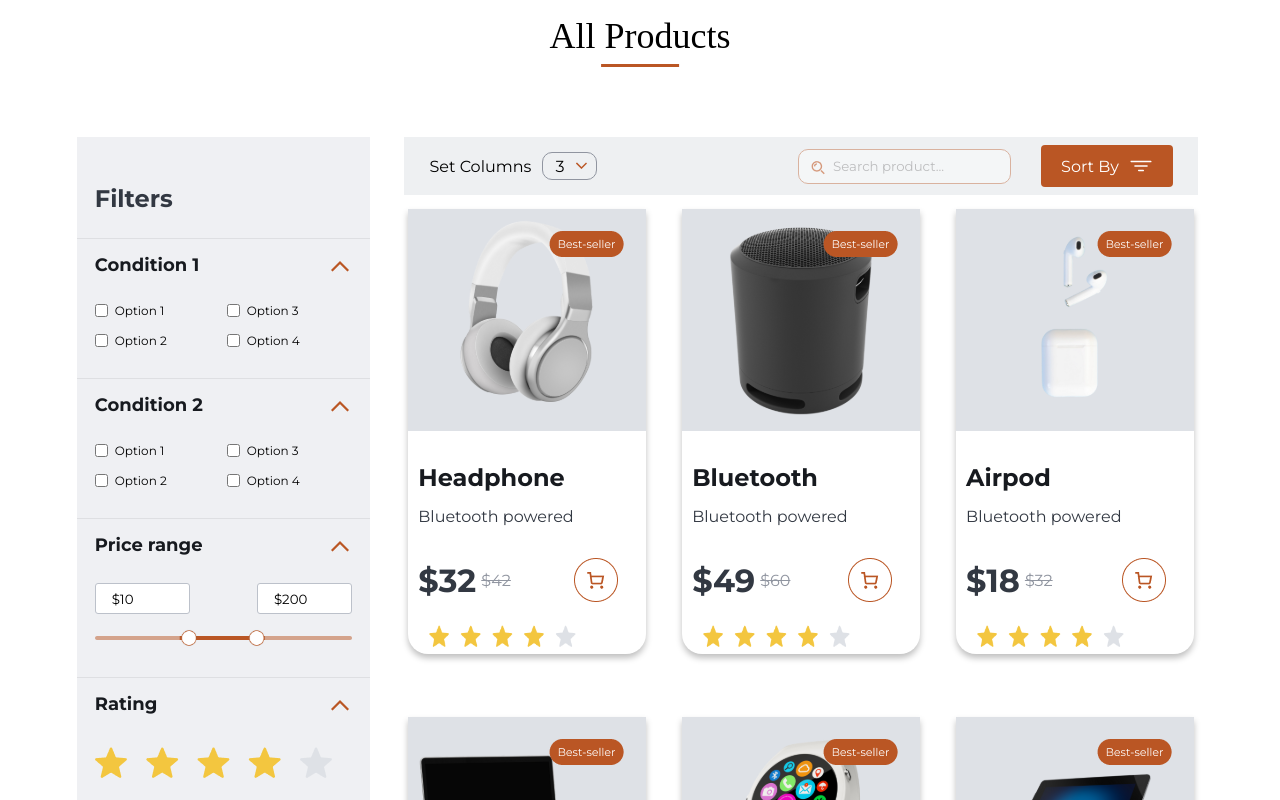
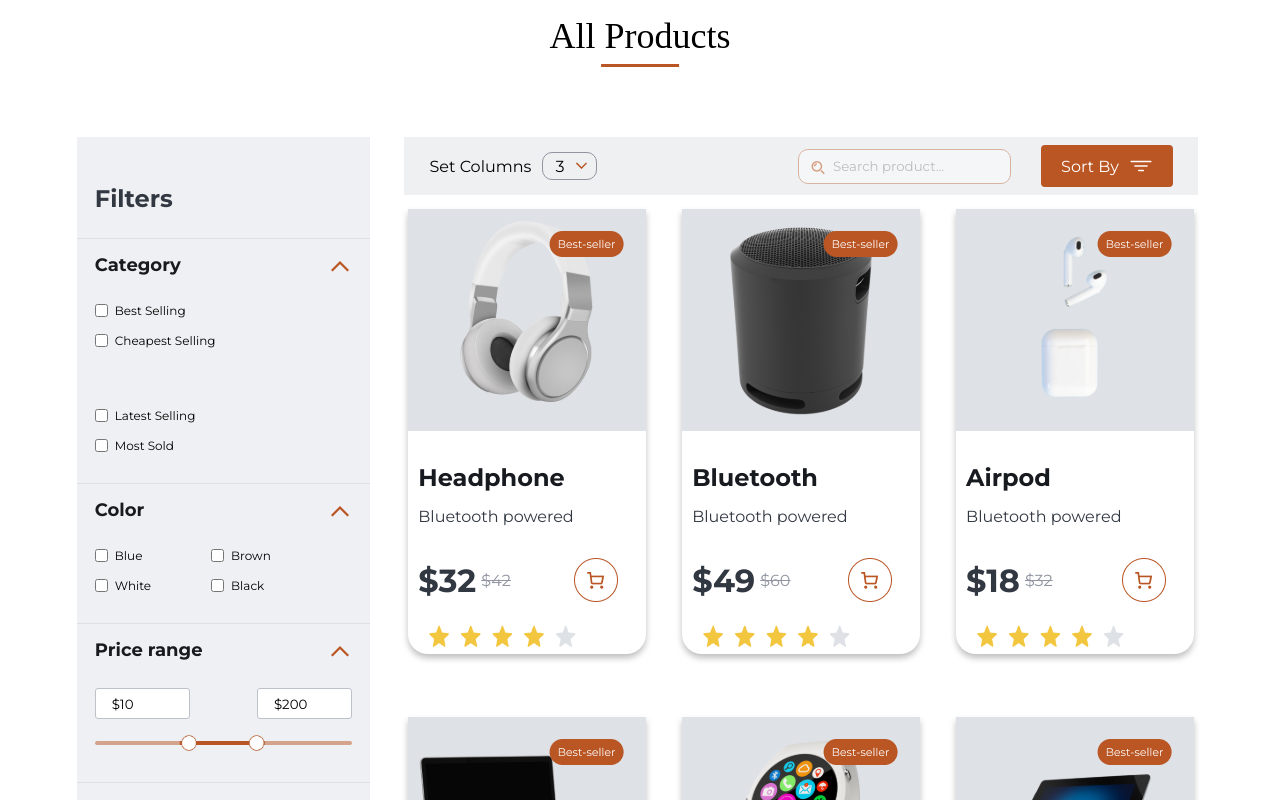
Before and after one commit to sabbCodes/HNG2, a JavaScript app: page / in a window 1280 px wide. Shown: the part 780-1580 px from the top of the page. Built offline with nearby package versions, Linux system fonts and the light colour scheme; the HTML template or start-up script is replaced by a standard one; a web font is replaced by a local one.

Commit message:
adjusted aside

```diff
--- a/src/app.css
+++ b/src/app.css
@@ -5,5 +5,5 @@
   font-family: "Montserrat", serif;
   font-weight: 400;
   font-style: normal;
-  max-width: 100vw;
+  max-width: 1440px;
 }
--- a/src/components/Products.js
+++ b/src/components/Products.js
@@ -26,56 +26,56 @@ function Products() {
                 </div>
                 <div className="productsAsideInner">
                     <div className="productAsideInnerTop">
-                        <h5>Condition 1</h5>
+                        <h5>Category</h5>
                         <img src={ArrowUp} alt="arrow up" />
                     </div>
                     <div className="productAsideInnerBottom">
                         <div className="productAsideInnerBottomInput">
                             <label>
                                 <input type="checkbox" />
-                                Option 1
+                                Best Selling
                             </label>
                             <label>
                                 <input type="checkbox" />
-                                Option 2
+                                Cheapest Selling
                             </label>
                         </div>
                         <div className="productAsideInnerBottomInput">
                             <label>
                                 <input type="checkbox" />
-                                Option 3
+                                Latest Selling
                             </label>
                             <label>
                                 <input type="checkbox" />
-                                Option 4
+                                Most Sold
                             </label>
                         </div>
                     </div>
                 </div>
                 <div className="productsAsideInner">
                     <div className="productAsideInnerTop">
-                        <h5>Condition 2</h5>
+                        <h5>Color</h5>
                         <img src={ArrowUp} alt="arrow up" />
                     </div>
                     <div className="productAsideInnerBottom">
                         <div className="productAsideInnerBottomInput">
                             <label>
                                 <input type="checkbox" />
-                                Option 1
+                                Blue
                             </label>
                             <label>
                                 <input type="checkbox" />
-                                Option 2
+                                White
                             </label>
                         </div>
                         <div className="productAsideInnerBottomInput">
                             <label>
                                 <input type="checkbox" />
-                                Option 3
+                                Brown
                             </label>
                             <label>
                                 <input type="checkbox" />
-                                Option 4
+                                Black
                             </label>
                         </div>
                     </div>
--- a/src/css files/footer.css
+++ b/src/css files/footer.css
@@ -7,7 +7,7 @@ footer {
 .footerInner {
   display: flex;
   justify-content: space-between;
-  max-width: 1440px;
+  width: 88vw;
   margin: 0 auto;
 }
 
```
